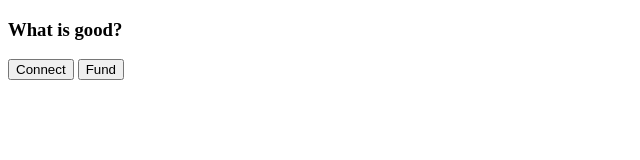
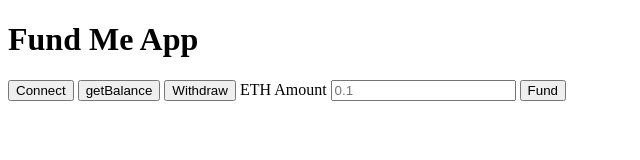
Before and after one commit to ahdrahees/html-fund-me, a website with bundled scripts: page index.html in a window 1280 px wide. Shown: the whole page, without its empty margins (0-640 px from the left). Built offline with nearby package versions, Linux system fonts and the light colour scheme.

Commit message:
updated added Buttons & Input

```diff
--- a/index.html
+++ b/index.html
@@ -4,12 +4,17 @@
         <title>Fund Me App</title>
     </head>
     <body>
-    <h3>What is good?</h4>
+        <h1>Fund Me App</h1>
 
-    <script src="./index.js" type="module">
+        <script src="./index.js" type="module"></script>
+        <button id="connectButton">Connect</button>
+        <button id="balanceButton">getBalance</button>
+        <button id="withdrawButton">Withdraw</button>
 
-    </script>
-    <button id="connectButton">Connect</button>
+        <!-- form -->
+        <label for="fund">ETH Amount</label>
+        <input id="ethAmount" placeholder="0.1" />
         <button id="fundButton">Fund</button>
+        <!-- form -->
     </body>
 </html>
```
Lines whose indentation alone changed are shown as unchanged.
